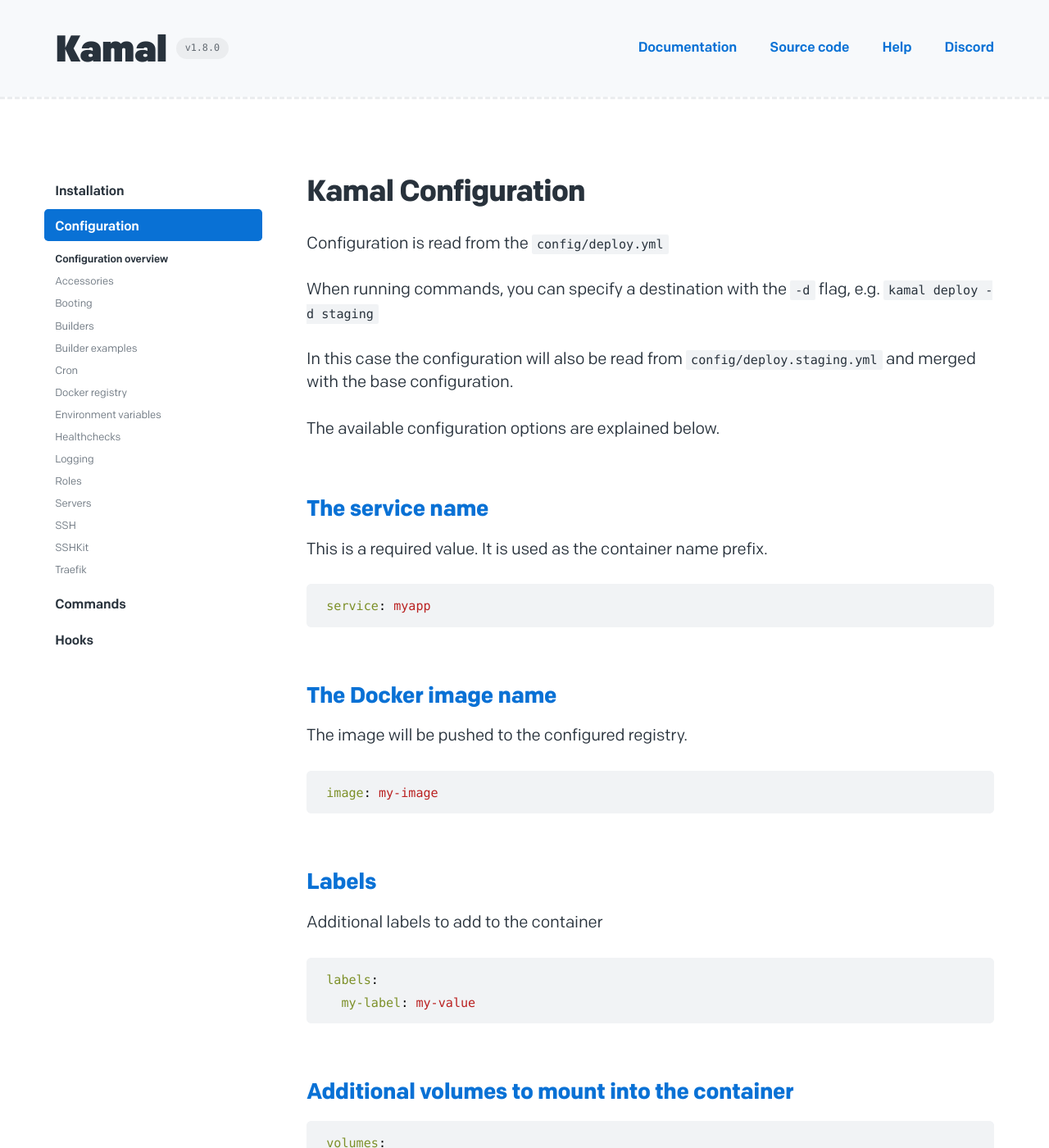
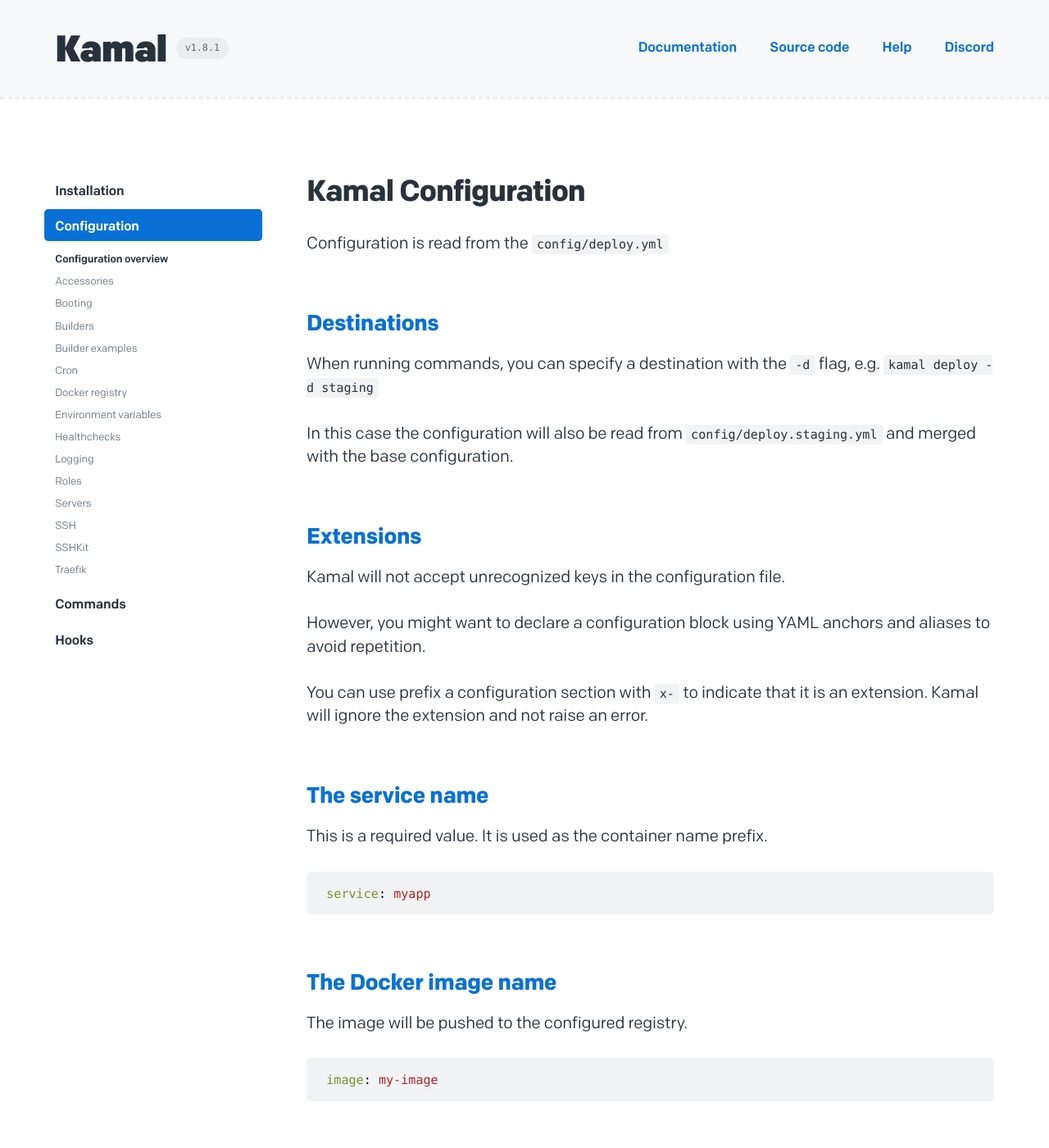
Before and after one commit to basecamp/kamal-site, a Jekyll site: the page built from docs/configuration/configuration-overview.md, in a window 1280 px wide and 1400 px high. Shown: the whole window at 82% size. Built offline with Jekyll 4.4.1, drawn with Linux system fonts in a browser that asks for light colours.

Commit message:
Update docs for Kamal 1.8.1
Add info on extensions, update version.

```diff
--- a/_data/github.yml
+++ b/_data/github.yml
@@ -1,3 +1,3 @@
 ---
-tag_name: v1.8.0
-published_at: July 15, 2024
+tag_name: v1.8.1
+published_at: July 29, 2024
--- a/docs/configuration/configuration-overview.md
+++ b/docs/configuration/configuration-overview.md
@@ -7,13 +7,24 @@ title: Kamal Configuration
 
 Configuration is read from the `config/deploy.yml`
 
+
+## [Destinations](#destinations)
+
 When running commands, you can specify a destination with the `-d` flag,
 e.g. `kamal deploy -d staging`
 
 In this case the configuration will also be read from `config/deploy.staging.yml`
 and merged with the base configuration.
 
-The available configuration options are explained below.
+## [Extensions](#extensions)
+
+Kamal will not accept unrecognized keys in the configuration file.
+
+However, you might want to declare a configuration block using YAML anchors
+and aliases to avoid repetition.
+
+You can use prefix a configuration section with `x-` to indicate that it is an
+extension. Kamal will ignore the extension and not raise an error.
 
 ## [The service name](#the-service-name)
 This is a required value. It is used as the container name prefix.
```
Also changed, not shown: docs/commands/version.md (+1 -1 lines).
